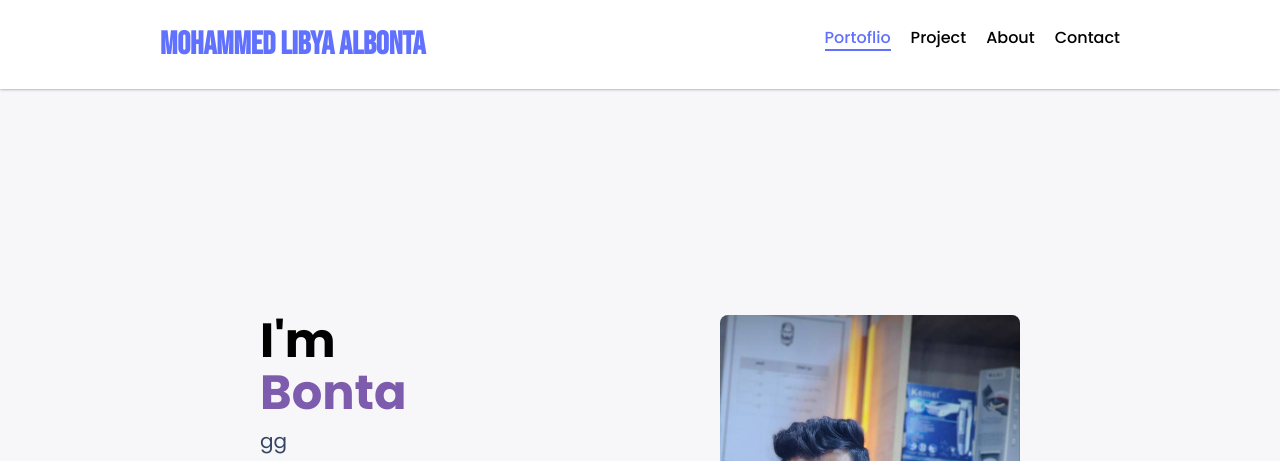
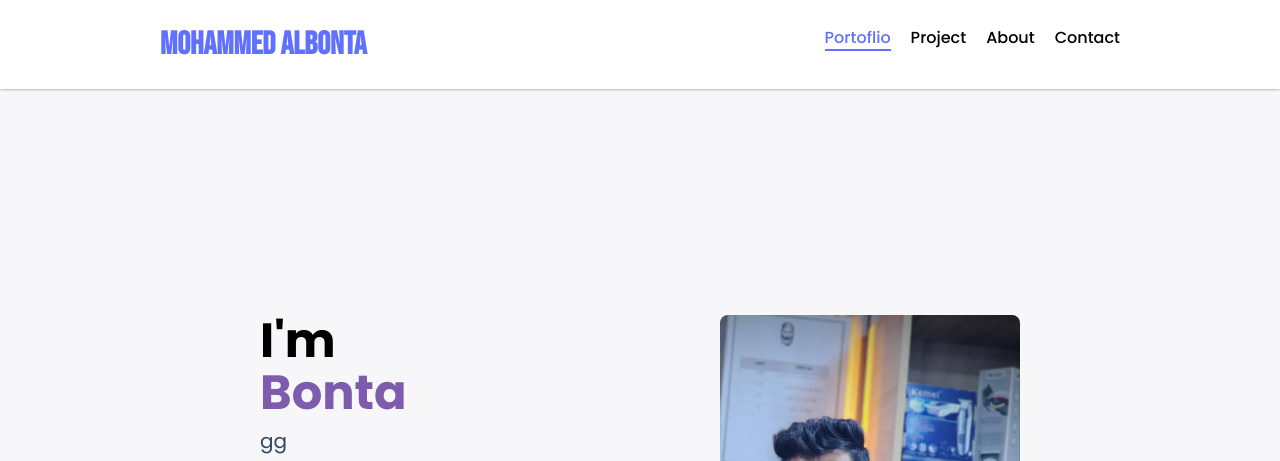
Before and after one commit to mohammedAbonta/protofolio, a website: page index.html in a window 1280 px wide. Shown: the top 461 px of the page. Drawn offline with Linux system fonts and the light colour scheme.

Commit message:
Update index.html

```diff
--- a/index.html
+++ b/index.html
@@ -13,7 +13,7 @@
     <div>
       <!--The nav bar-->
       <nav>
-        <h3 class="logo pointer">Mohammed Libya Albonta</h3>
+        <h3 class="logo pointer">Mohammed  Albonta</h3>
         <div>
           <ul id="desk-list">
             <li><a class="active pointer" href="#bio">Portoflio</a></li>
```
